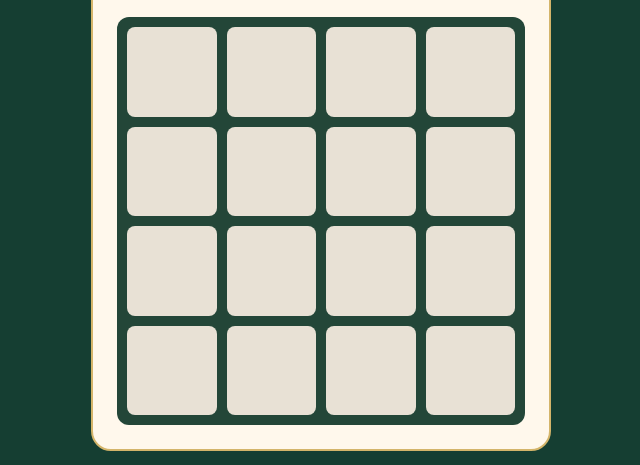
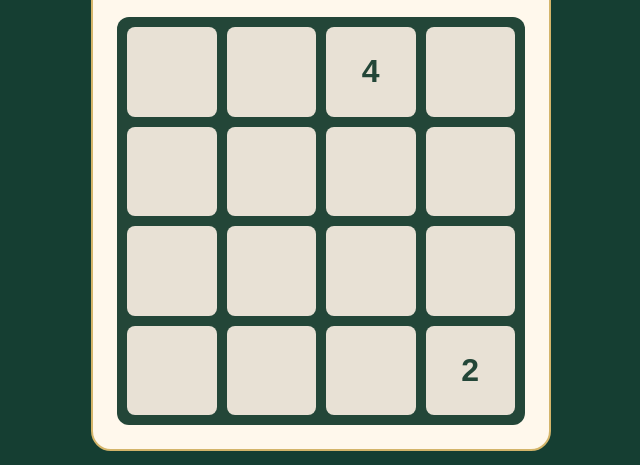
Before and after one commit to li1vv1/2048, a plain HTML site: page index.html in a window 1280 px wide. Shown: the part 195-660 px from the top of the page, 319-959 px from the left. Drawn offline with Linux system fonts and the light colour scheme.

Commit message:
feat: добавила начальное состояние игры

```diff
--- a/css/style.css
+++ b/css/style.css
@@ -70,6 +70,11 @@ button {
     aspect-ratio: 1;
     border-radius: 8px;
     background-color: #e8e1d5;
+        display: flex;
+    align-items: center;
+    justify-content: center;
+    font-size: 32px;
+    font-weight: bold;
 }
 @media (max-width: 480px) {
     body {
--- a/index.html
+++ b/index.html
@@ -6,6 +6,7 @@
     <title>2048</title>
     <link rel="icon" type="image/png" href="./images/favicon.png">
     <link rel="stylesheet" href="./css/style.css">
+    <script src="./js/data.js" defer></script>
     <script src="./js/script.js" defer></script>
 </head>
 <body>
--- /dev/null
+++ b/js/data.js
@@ -0,0 +1,5 @@
+const gameData = {
+    size: 4,
+    initialTileCount: 2,
+    tileValues: [2, 4]
+};
--- a/js/script.js
+++ b/js/script.js
@@ -1,3 +1,6 @@
+let field = Array(gameData.size * gameData.size).fill(0);
+let currentScore = 0;
+
 const main = document.createElement("main");
 main.className = "game";
 document.body.append(main);
@@ -43,8 +46,49 @@ const board = document.createElement("div");
 board.className = "game__board";
 main.append(board);
 
-for (let index = 0; index < 16; index++) {
+const cells = [];
+
+for (let index = 0; index < field.length; index++) {
     const cell = document.createElement("div");
     cell.className = "game__cell";
     board.append(cell);
+    cells.push(cell);
 }
+
+function addRandomTile() {
+    const emptyCells = [];
+
+    field.forEach(function (value, index) {
+        if (value === 0) {
+            emptyCells.push(index);
+        }
+    });
+
+    if (emptyCells.length === 0) {
+        return;
+    }
+
+    const randomIndex = Math.floor(Math.random() * emptyCells.length);
+    const cellIndex = emptyCells[randomIndex];
+
+    const valueIndex = Math.floor(Math.random() * gameData.tileValues.length);
+    field[cellIndex] = gameData.tileValues[valueIndex];
+}
+
+function renderField() {
+    field.forEach(function (value, index) {
+        if (value === 0) {
+            cells[index].textContent = "";
+        } else {
+            cells[index].textContent = value;
+        }
+    });
+
+    scoreValue.textContent = currentScore;
+}
+
+for (let index = 0; index < gameData.initialTileCount; index++) {
+    addRandomTile();
+}
+
+renderField();
```
Lines whose indentation alone changed are shown as unchanged.
